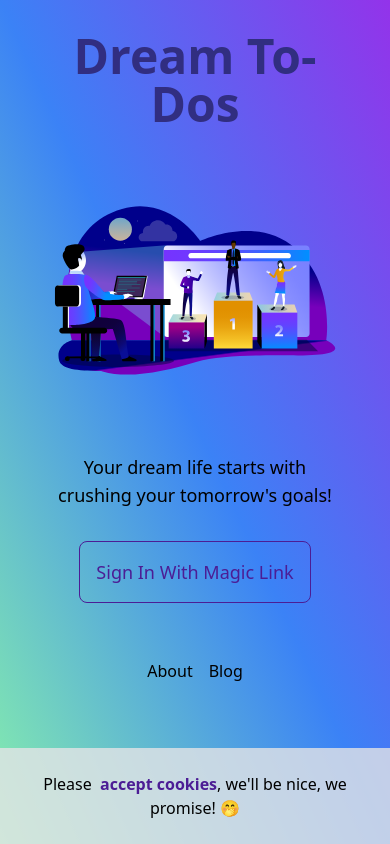
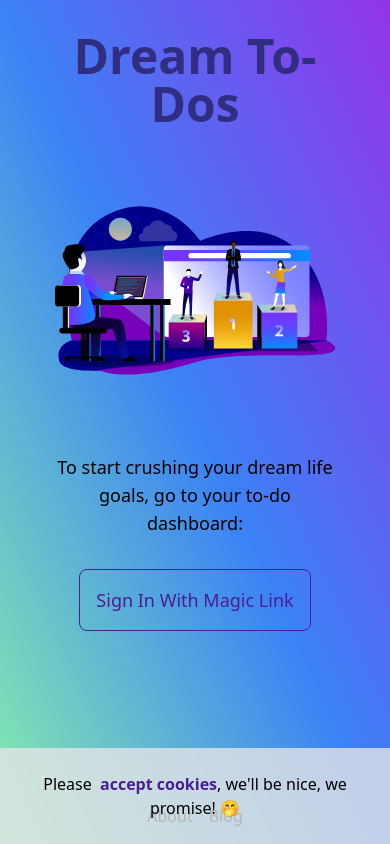
Before and after one commit to Rox-Quode/dream-todo-app, a Next.js app: page / in a window 390 px wide. Built offline with nearby package versions, Linux system fonts and the light colour scheme; no server answers.

Commit message:
optimized nav menu on mobile

```diff
--- a/pages/about.js
+++ b/pages/about.js
@@ -23,7 +23,7 @@ export default function About() {
                       When you have a do-to list that&apos;s practical and looks this beautiful, you&apos;ll enjoy checking in with your goals daily. This app will help you create your dream life!
                     </p>
                 </div>
-                <div className="flex flex-row gap-x-4">
+                <div className="flex flex-row gap-x-4 absolute bottom-4">
                     <Link href="/" className="hover:text-violet-900">
                     Home
                     </Link>
--- a/pages/blog/[id].js
+++ b/pages/blog/[id].js
@@ -34,7 +34,6 @@ export default function Post({ postData }) {
        <h1 className="text-5xl text-center font-bold text-slate-900">
           {postData.title}
         </h1>
-
         <div className="w-full max-w-3xl">
           <div
             className="prose lg:prose-xl prose-slate text-slate-800"
--- a/pages/blog/index.js
+++ b/pages/blog/index.js
@@ -22,7 +22,8 @@ export async function getStaticProps() {
         </Head>
         <main className="bg-gradient-to-tr from-green-300 via-blue-500 to-purple-600">
           <div className="container mx-auto flex flex-col items-center pt-6 min-h-[100vh] gap-y-6">
-            <h1 className="text-5xl text-center font-bold text-indigo-900 mb-20">Blog</h1>
+            <h1 className="text-5xl text-center font-bold text-indigo-900 mb-10">Blog</h1>
+            <p className="text-xl text-center text-slate-800 mb-10">Coffee-powered blog entries for maximum productivity☕</p>
             <div className="w-full max-w-3xl">
                 {allPostsData.map(({ id, date, title}) => (
                 <div key={id} className="sm:flex sm:flex-row xs:flex xs:flex-col justify-between">
@@ -36,7 +37,7 @@ export async function getStaticProps() {
                 </div>
                 ))}
             </div>
-            <div className="flex flex-row gap-x-4 mt-20">
+            <div className="flex flex-row gap-x-4 mt-10 absolute bottom-4">
                 <Link href="/" className="hover:text-violet-900">
                 Home
                 </Link>
--- a/pages/dashboard.js
+++ b/pages/dashboard.js
@@ -90,7 +90,7 @@ export default function Dashboard({ todos }) {
                     <div className="text-2xl">Status</div>
                     <div>You have {todos.length} to-dos on your list!</div>
                 </div>
-                <div className="flex flex-row gap-x-4 mt-20 items-center mx-auto">
+                <div className="flex flex-row gap-x-4 mt-10 absolute bottom-4 place-self-center">
                   <Link href="/" className="hover:text-violet-900">
                   Home
                   </Link>
--- a/pages/index.js
+++ b/pages/index.js
@@ -38,13 +38,13 @@ export default function Home() {
                 <Image src={winning} className="w-[300px]" alt="girl working on laptop image" />
                 <div className="sm:w-6/12 xs:w-full text-center">
                   <p className="text-lg ">
-                    Your dream life starts with crushing your tomorrow&apos;s goals!
+                    To start crushing your dream life goals, go to your to-do dashboard:
                   </p>
                   <div className="flex flex-row justify-center mt-8 text-violet-900">
                       <LoginButton />
                   </div>
                 </div>
-                <div className="flex flex-row gap-x-4">
+                <div className="flex flex-row gap-x-4 absolute bottom-4">
                   <Link href="/about" className="hover:text-violet-900">
                     About
                   </Link>
```
